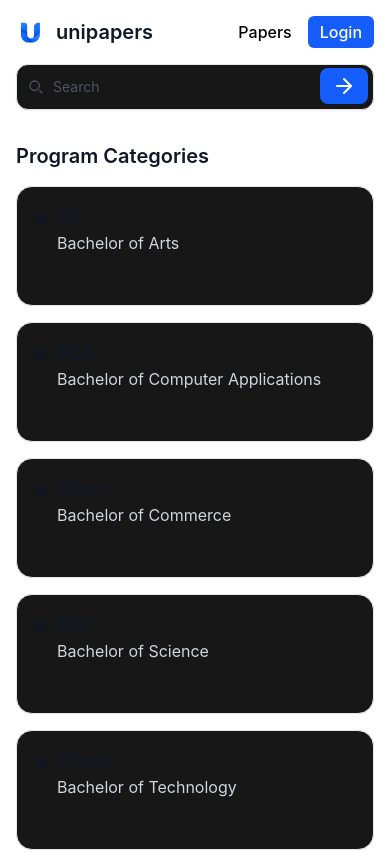
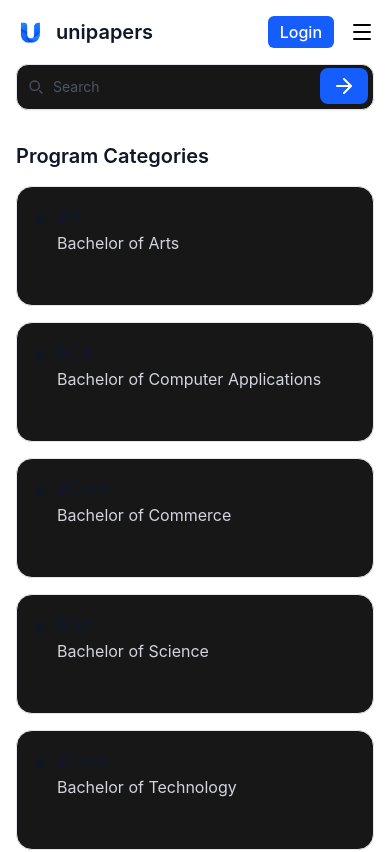
Before and after one commit to dhiman-harsh/UniPapers, a React (Vite) app in the folder Frontend/: page / in a window 390 px wide. Shown: the top 852 px of the page. Built offline with nearby package versions, Linux system fonts and the light colour scheme.

Commit message:
Added mobile nav menu

```diff
--- a/Frontend/src/components/Navbar.jsx
+++ b/Frontend/src/components/Navbar.jsx
@@ -5,6 +5,14 @@ import logo from "../../public/unipapers-ulogo.png"
 
 const Navbar = () => {
     const { isLoggedIn } = useContext(authContext)
+    const toggleMobileMenu = () => {
+        const menu = document.querySelector("#mobileMenu")
+        if(menu.classList.contains("hidden")) {
+            menu.classList.remove("hidden")
+        } else {
+            menu.classList.add("hidden")
+        }
+    }
 
     return (
         <nav className="bg-neutral-primary w-full border-default sticky top-0 z-10">
@@ -17,7 +25,7 @@ const Navbar = () => {
                     <li className="hidden md:block">
                         <Link to="/" className="">Home</Link>
                     </li>
-                    <li>
+                    <li className="hidden md:block">
                         <Link to="/papers" className="">Papers</Link>
                     </li>
                     <li className="hidden md:block">
@@ -31,6 +39,26 @@ const Navbar = () => {
                         </Link> :
                             <Link to="/login" className="block py-1 px-3 text-white bg-blue-600 rounded-md">Login</Link>}
                     </li>
+                    <li className="md:hidden flex items-center justify-center">
+                        <div className="mobileMenu">
+                            <span className="icon" onClick={() => {toggleMobileMenu()}}>
+                                <svg xmlns="http://www.w3.org/2000/svg" width="24" height="24" viewBox="0 0 24 24" fill="none" stroke="currentColor" stroke-width="2" stroke-linecap="round" stroke-linejoin="round" class="lucide lucide-menu preview-icon"><path d="M4 5h16" /><path d="M4 12h16" /><path d="M4 19h16" /></svg>
+                            </span>
+                            <ul id="mobileMenu" className="menu absolute top-13 right-4 flex flex-col items-center gap-2 bg-neutral-900 p-4 rounded-lg border border-gray-200 hidden">
+                                <li className="">
+                                    <Link to="/" className="">Home</Link>
+                                </li>
+                                <li className="">
+                                    <Link to="/papers" className="">Papers</Link>
+                                </li>
+                                <li className="">
+                                    <Link to="/papers/upload" className="py-1 px-3 bg-neutral-200 rounded-md flex items-center gap-2">Upload
+                                        <svg xmlns="http://www.w3.org/2000/svg" width="24" height="24" viewBox="0 0 24 24" fill="none" stroke="currentColor" stroke-width="2" stroke-linecap="round" stroke-linejoin="round" class="lucide lucide-cloud-upload preview-icon"><path d="M12 13v8" /><path d="M4 14.899A7 7 0 1 1 15.71 8h1.79a4.5 4.5 0 0 1 2.5 8.242" /><path d="m8 17 4-4 4 4" /></svg>
+                                    </Link>
+                                </li>
+                            </ul>
+                        </div>
+                    </li>
                 </ul>
             </div>
         </nav>
```
